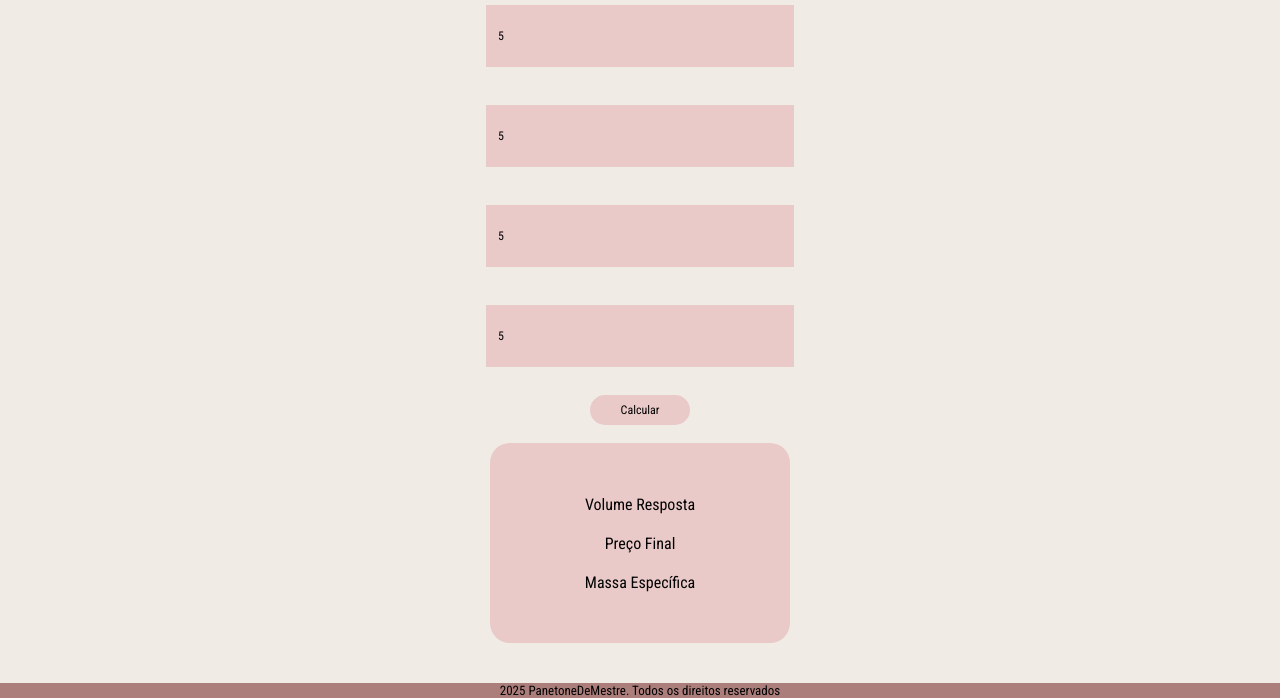
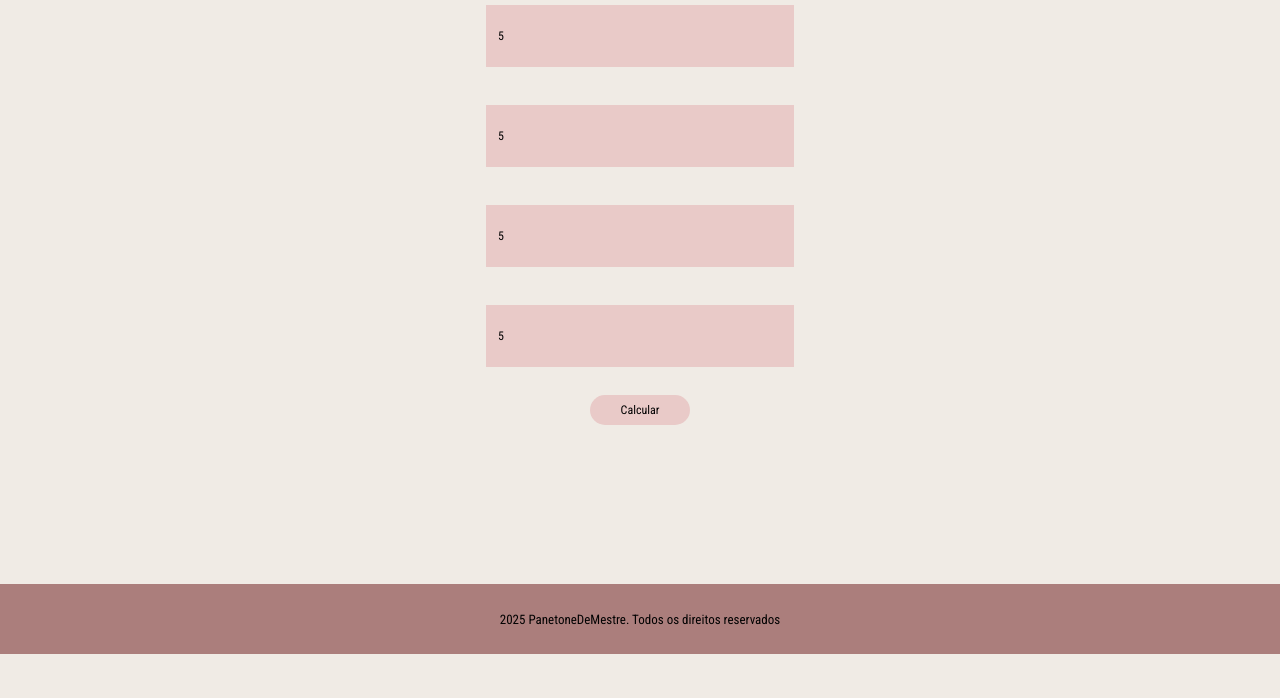
Before and after one commit to Bryanps7/Panetone-de-Mestre, a website built with Vite: page index.html in a window 1280 px wide. Both pictures are taken after typing "5", "5", "5", "5" into the empty fields and a click on the button "Calcular". Shown: the part 146-844 px from the top of the page. After the commit the page ends 800 px from the top, so only its background shows below. Built offline with nearby package versions, Linux system fonts and the light colour scheme.

Commit message:
Arrumando erros do JS

```diff
--- a/gerarRespostas.js
+++ b/gerarRespostas.js
@@ -13,8 +13,7 @@ closeMenu.addEventListener("click", () => {
 
 document.getElementById("calcular").addEventListener("click", () => {
 
-    if (document.querySelector(".box")) return
-
+    if (document.querySelector(".box")) {
         let box = document.createElement("div")
         box.classList.add("box")
 
@@ -32,4 +31,5 @@ document.getElementById("calcular").addEventListener("click", () => {
         box.appendChild(massa);
 
         document.getElementById("resposta").appendChild(box);
+    }
 })
```
Also changed, not shown: index.html (+6 -9 lines). Lines whose indentation alone changed are shown as unchanged.
